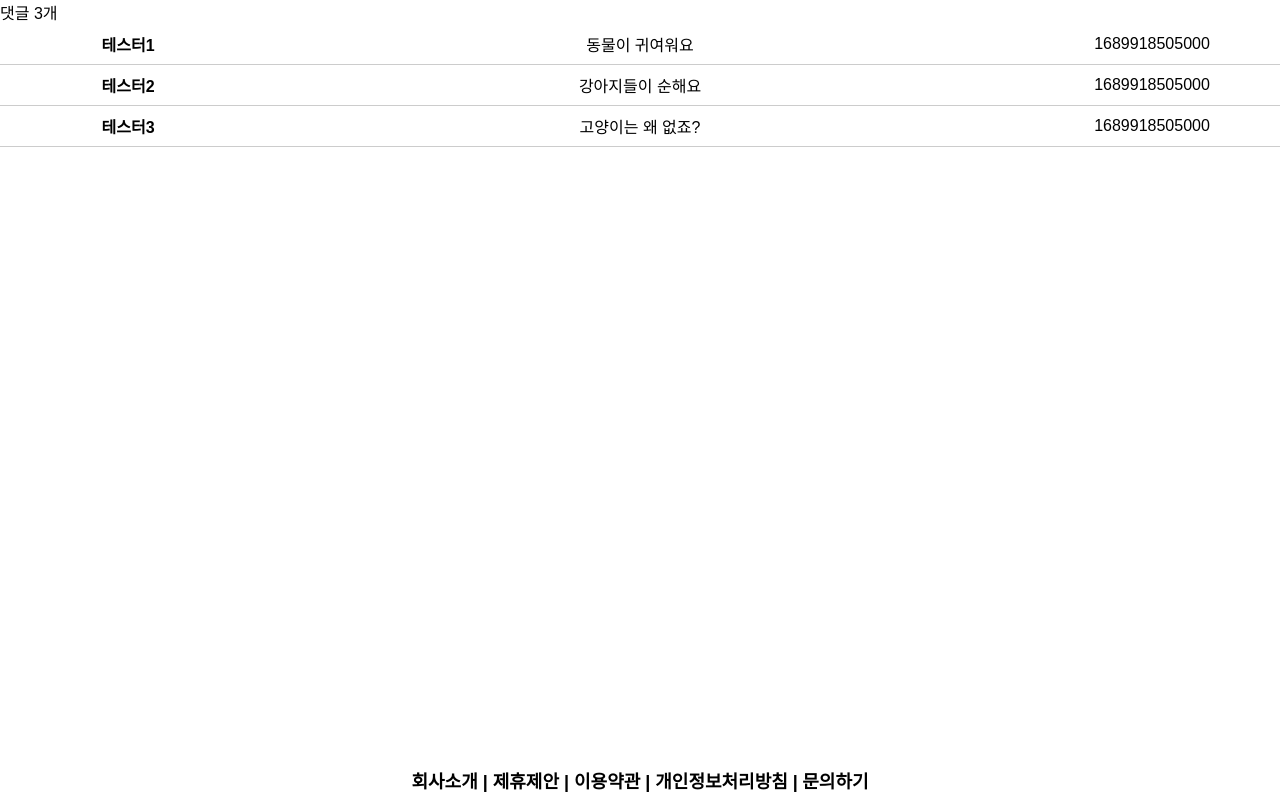
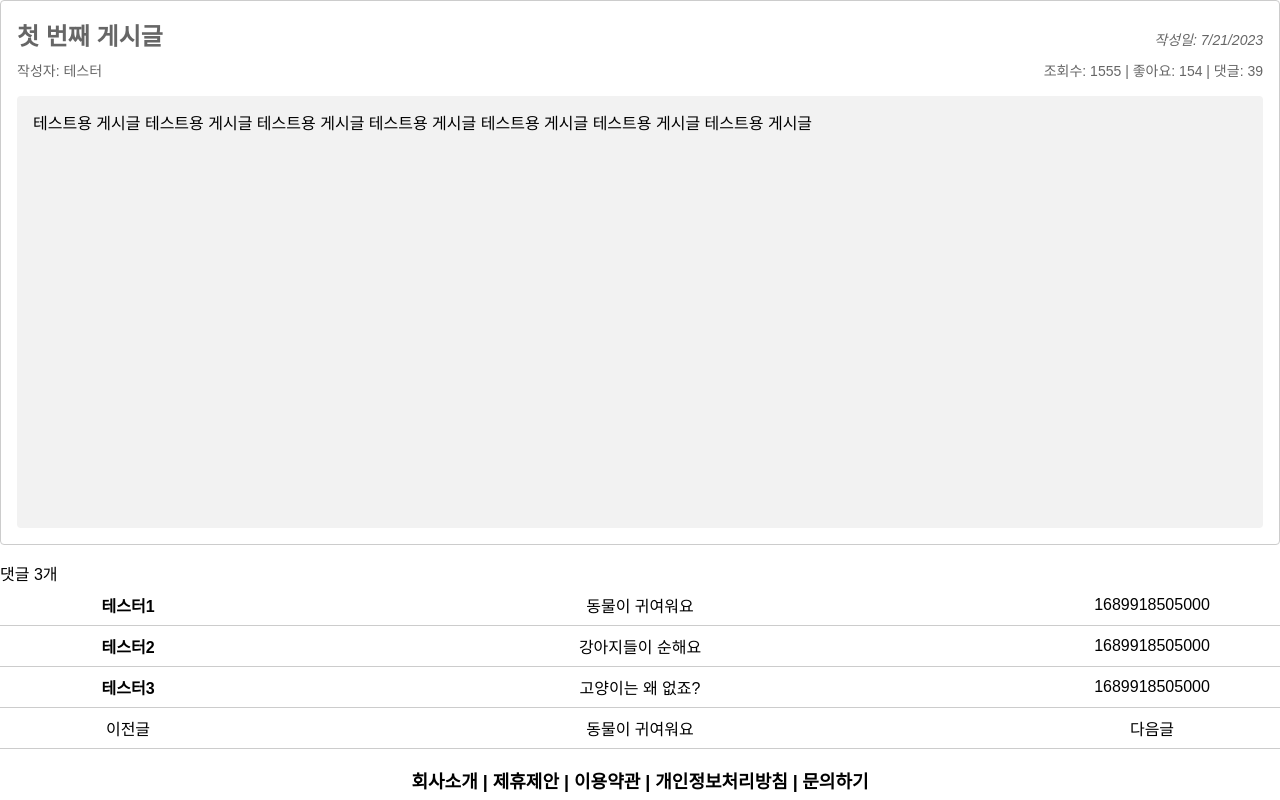
Before and after one commit to steve15963/Cafet, a React (Create React App) app in the folder frontend/: page /testpage in a window 1280 px wide. Built offline with nearby package versions, Linux system fonts and the light colour scheme.

Commit message:
Update : boarddetail 내 컴포넌트 구현

```diff
--- /dev/null
+++ b/frontend/src/components/CommentSlot/CommentSlot.js
@@ -0,0 +1,8 @@
+import React from "react";
+import "./CommentSlot.css";
+
+const CommentSlot = () => {
+  return <div></div>;
+};
+
+export default CommentSlot;
--- /dev/null
+++ b/frontend/src/components/NearPost/NearPost.css
@@ -0,0 +1,27 @@
+.cmt {
+  display: flex;
+  justify-content: center;
+  align-items: center;
+
+  border-bottom: 1px solid #ccc;
+  padding: 8px 0;
+  list-style: none;
+}
+
+.cmt_user_id {
+  display: flex;
+  justify-content: center;
+  width: 20%;
+}
+
+.cmt_cmt {
+  display: flex;
+  justify-content: center;
+  width: 60%;
+}
+
+.cmt_created_time {
+  display: flex;
+  justify-content: center;
+  width: 20%;
+}
--- /dev/null
+++ b/frontend/src/components/NearPost/NearPost.js
@@ -0,0 +1,41 @@
+import React from "react";
+import "./NearPost.css";
+
+const mockPost = [
+  {
+    comment_id: "1",
+    comment: "동물이 귀여워요",
+    created_time: new Date().getTime(),
+    updated_time: "2022-04-06",
+    board_id: "후기",
+    user_id: "테스터1",
+  },
+  {
+    comment_id: "2",
+    comment: "강아지들이 순해요",
+    created_time: new Date().getTime(),
+    updated_time: "2022-04-06",
+    board_id: "후기",
+    user_id: "테스터2",
+  },
+];
+
+const NearPost = () => {
+  return (
+    <div>
+      <ul>
+        {mockPost.map((value) => (
+          <li key={value.comment_id}>
+            <div className="cmt">
+              <div className="cmt_user_id">이전글</div>
+              <div className="cmt_cmt">{value.comment}</div>
+              <div className="cmt_created_time">다음글</div>
+            </div>
+          </li>
+        ))}
+      </ul>
+    </div>
+  );
+};
+
+export default NearPost;
--- /dev/null
+++ b/frontend/src/components/Post/Post.css
@@ -0,0 +1,46 @@
+.post-card {
+  border: 1px solid #ccc;
+  padding: 16px;
+  border-radius: 4px;
+  margin-bottom: 16px;
+}
+
+.post-title {
+  font-size: 24px;
+  font-weight: bold;
+  margin-bottom: 8px;
+}
+
+.post-content {
+  font-size: 16px;
+  line-height: 1.5;
+  margin-bottom: 16px;
+}
+
+.post-info {
+  display: flex;
+  justify-content: space-between;
+  align-items: center;
+  font-size: 14px;
+  color: #666;
+}
+
+.post-author {
+  margin-right: 16px;
+}
+
+.post-date {
+  font-style: italic;
+}
+
+.post-detail-info {
+  font-size: 14px;
+}
+
+.post-content-wrapper {
+  background-color: #f2f2f2;
+  height: 400px;
+  padding: 16px;
+  border-radius: 4px;
+  margin-top: 16px;
+}
--- /dev/null
+++ b/frontend/src/components/Post/Post.js
@@ -0,0 +1,39 @@
+import React from "react";
+import "./Post.css";
+
+const mockPost = {
+  post_id: "1",
+  title: "첫 번째 게시글",
+  created_time: new Date().getTime(),
+  author: "테스터",
+  look: 1555,
+  like_sum: 154,
+  comment: 39,
+  content:
+    "테스트용 게시글 테스트용 게시글 테스트용 게시글 테스트용 게시글 테스트용 게시글 테스트용 게시글 테스트용 게시글 ",
+};
+
+const Post = () => {
+  return (
+    <div className="post-card">
+      <div className="post-info">
+        <h2 className="post-title">{mockPost.title}</h2>
+        <span className="post-date">
+          작성일: {new Date(mockPost.created_time).toLocaleDateString()}
+        </span>
+      </div>
+      <div className="post-info">
+        <span className="post-author">작성자: {mockPost.author}</span>
+        <span className="post-detail-info">
+          조회수: {mockPost.look} | 좋아요: {mockPost.like_sum} | 댓글:{" "}
+          {mockPost.comment}
+        </span>
+      </div>
+      <div className="post-content-wrapper">
+        <p className="post-content">{mockPost.content}</p>
+      </div>
+    </div>
+  );
+};
+
+export default Post;
--- a/frontend/src/pages/TestPage.js
+++ b/frontend/src/pages/TestPage.js
@@ -4,7 +4,10 @@ import React from "react";
 // import Button from "../components/Button/Button";
 // import SearchBar from "../components/SearchBar/SearchBar";
 // import SideBar from "../components/SideBar/SideBar";
+import Post from "../components/Post/Post";
 import CommentList from "../components/CommentList/CommentList";
+import CommentSlot from "../components/CommentSlot/CommentSlot";
+import NearPost from "../components/NearPost/NearPost";
 import Footer from "../components/Footer/Footer";
 
 const TestPage = () => {
@@ -18,8 +21,11 @@ const TestPage = () => {
         onClick={() => {
           alert("클릭했습니다.");
         }}
-      /> */}
+      />  */}
+      <Post />
+      <CommentSlot />
       <CommentList />
+      <NearPost />
       <Footer />
     </>
   );
```
Also changed, not shown: frontend/src/components/CommentSlot/CommentSlot.css (added).
